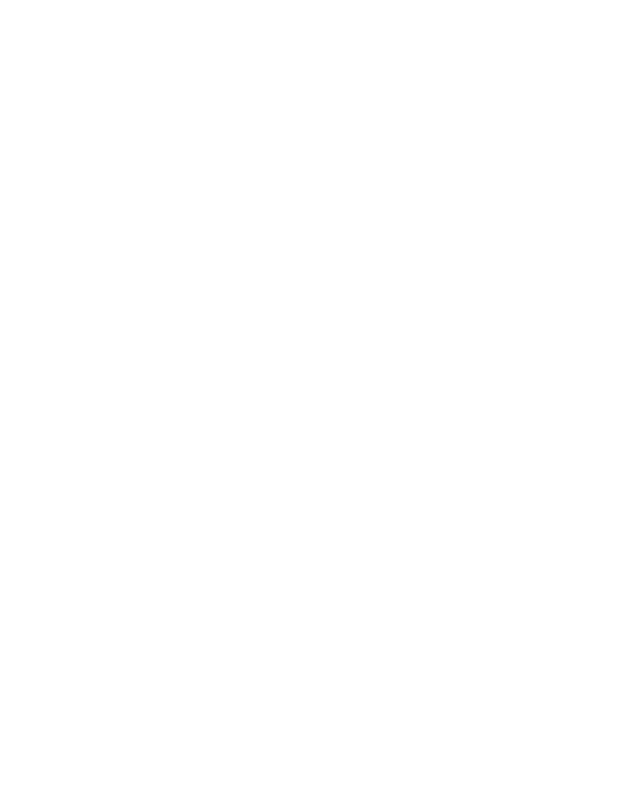
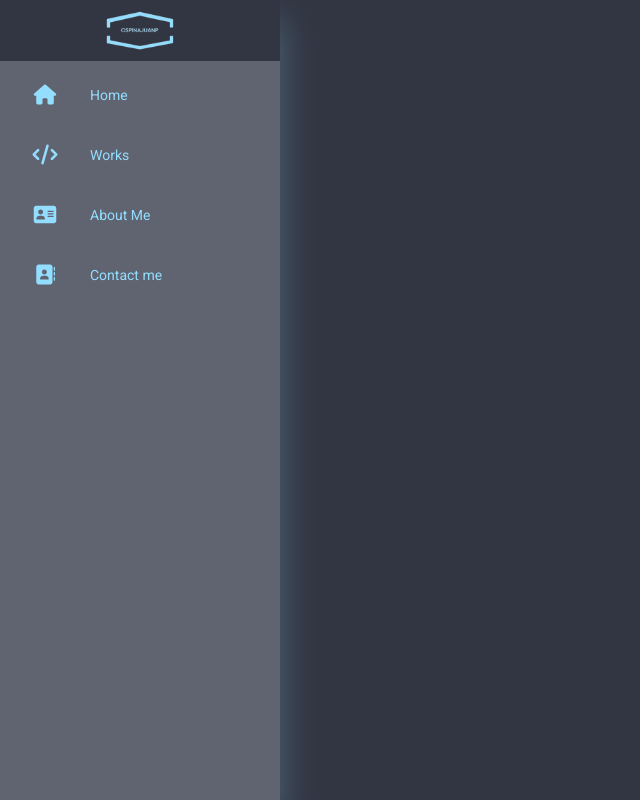
Before and after one commit to ospinajuanp/Portafolio, a website: page components/headerNavBar/navbar.html in a window 1280 px wide. Shown: the whole page, without its empty margins (0-640 px from the left). Drawn offline with Linux system fonts and the light colour scheme.

Commit message:
Componente Navbar y estilos

```diff
--- a/components/headerNavBar/navbar.html
+++ b/components/headerNavBar/navbar.html
@@ -5,13 +5,45 @@
     <meta http-equiv="X-UA-Compatible" content="IE=edge">
     <meta name="viewport" content="width=device-width, initial-scale=1.0">
     <link rel="stylesheet" href="./navbar.css">
+    <link rel="stylesheet" href="https://cdnjs.cloudflare.com/ajax/libs/font-awesome/6.2.1/css/all.min.css">
     <title>Document</title>
 </head>
 <body>
 
     <nav>
 
+        <ul>
+            <li>
+                <a class="logo" href="#">
+                    <img src="../../img/logoOspinajuanp.png" alt="" srcset="">
+                </a>
+            </li>
+            <li>
+                <a href="#">
+                    <i class="fas fa-home"></i>
+                    <span class="nav-item">Home</span>
+                </a>
+            </li>
+            <li>
+                <a href="#">
+                    <i class="fa-solid fa-code"></i>
+                    <span class="nav-item">Works</span>
+                </a>
+            </li>
+            <li>
+                <a href="#">
+                    <i class="fa-solid fa-address-card"></i>
+                    <span class="nav-item">About Me</span>
+                </a>
+            </li>
+            <li>
+                <a href="#">
+                    <i class="fa-solid fa-address-book"></i>
+                    <span class="nav-item">Contact me</span>
+                </a>
+            </li>
 
+        </ul>
     </nav>
 </body>
 </html>
--- a/components/headerNavBar/navbar.scss
+++ b/components/headerNavBar/navbar.scss
@@ -6,19 +6,90 @@
     5. Otros
 */
 
+@import url('https://fonts.googleapis.com/css2?family=Anton&family=Roboto:wght@100;300;400;500;700;900&display=swap');
+
 $color-primario:#323643;
 $color-secundario:#606470;
 $color-terciario:#93DEFF;
 $color-acentuar:#F7F7F7;
+$font-family-tittle: 'Anton', sans-serif;
+$font-family-content: 'Roboto', sans-serif;          /* Content */
+
 
 html{
     font-size: 62.2%;
 }
 *{
-    box-sizing: border-box;
     margin: 0;
     padding: 0;
+    outline: none;
+    border: none;
+    text-decoration: none;
+    box-sizing: border-box;
 }
 body{
+    font-family: $font-family-content;
     font-size: 1.5rem;
+    background-color: $color-primario;
 }
+nav{
+    background-color: $color-secundario;
+    position: absolute;
+    top: 0;
+    bottom: 0;
+    width: 90px;
+    height: 100%;
+    overflow: hidden;
+    transition: width 0.2s linear;
+    box-shadow: 0 20px 35px rgba(147, 222, 255, 0.3);
+
+    &:hover{
+        transition: all 0.4s ease;
+        width: 280px;
+    }
+    &:hover .logo {
+        transition: width 0.4s ease;
+
+        img{
+            transform: translateX(95px);
+            transition: transform 0.8s ease;
+        }
+    }
+
+    .logo{
+        display: flex;
+        text-align: center;
+
+        transition: all 0.5s ease;
+
+        img{
+            width: 70px;
+            height: auto;
+        }
+    }
+}
+a{
+    display: table;
+    position: relative;
+    color: $color-terciario;
+    font-size: 14px;
+    width: 300px;
+    padding: 10px;
+
+    &:hover{
+        background-color: $color-primario;
+    }
+}
+.fas, .fa-solid{
+    position: relative;
+    width: 70px;
+    height: 40px;
+    top: 14px;
+    font-size: 20px;
+    text-align: center;
+}
+.nav-item{
+    position: relative;
+    top: 12px;
+    margin-left: 10px;
+}
--- a/css/index.css
+++ b/css/index.css
@@ -11,8 +11,12 @@
     --color-terciario:#93DEFF;
     --color-acentuar:#F7F7F7;
 }
+@import url('https://fonts.googleapis.com/css2?family=Anton&family=Roboto:wght@100;300;400;500;700;900&display=swap');
+
 
 html{
+    /* font-family: 'Anton', sans-serif; */     /* Tittles */
+    font-family: 'Roboto', sans-serif;          /* Content */
     font-size: 62.2%;
 }
 *{
```
Also changed, not shown: components/headerNavBar/navbar.css, img/logoOspinajuanp.png (added), 1 other file.
